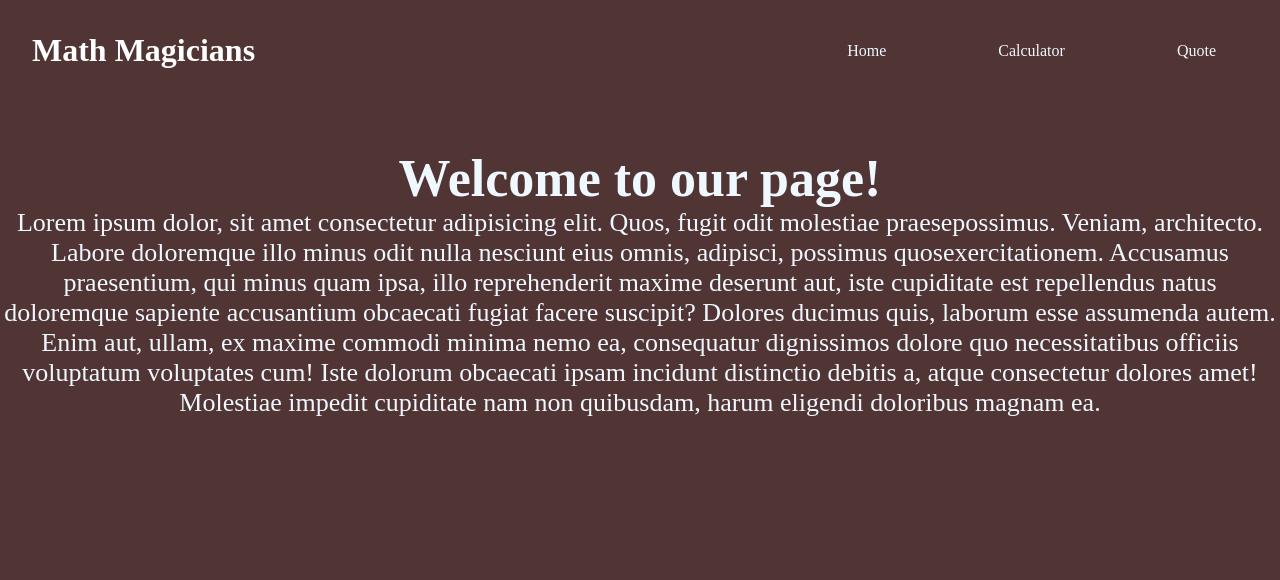
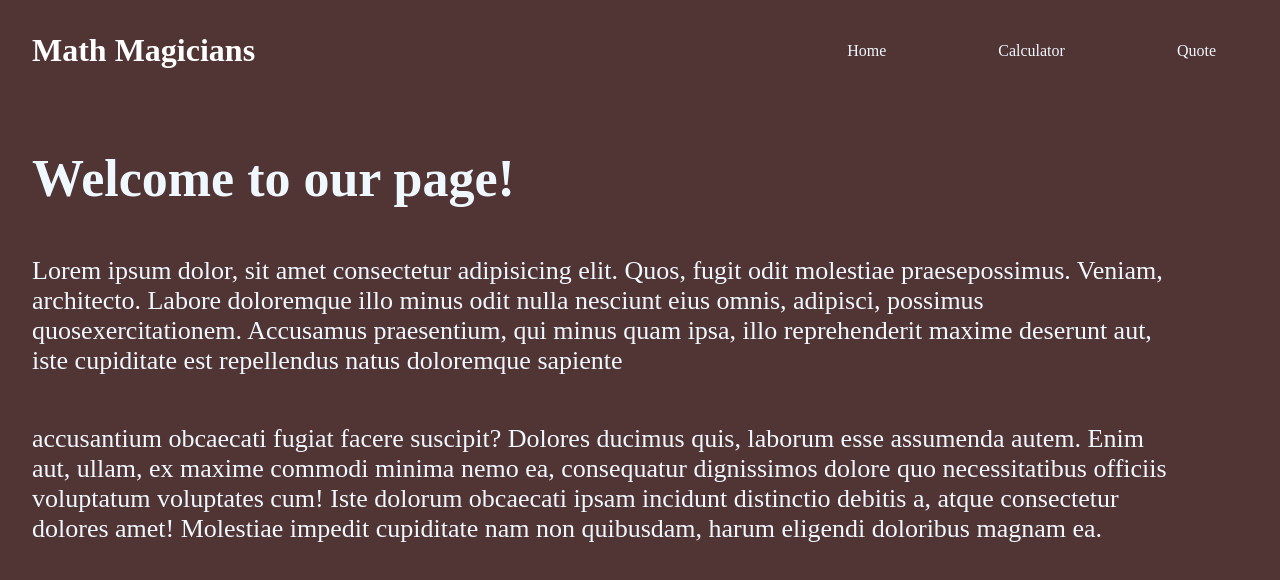
Before and after one commit to Haadiiii/Math-magicians, a React (Create React App) app: page / in a window 1280 px wide. Shown: the top 580 px of the page. Built offline with nearby package versions, Linux system fonts and the light colour scheme.

Commit message:
Added Given style

```diff
--- a/src/App.css
+++ b/src/App.css
@@ -169,10 +169,20 @@ li {
 }
 
 .container {
+  display: grid;
+  grid-row-gap: 3rem;
+  color: aliceblue;
+  margin-top: 5rem;
+  font-size: 26px;
+  width: 90%;
+  margin-left: 2rem;
+}
+
+.container-quote {
   color: aliceblue;
   text-align: center;
-  margin-top: 5rem;
-  font-size: 26px;
+  margin-top: 15rem;
+  font-size: 32px;
 }
 
 .math {
--- a/src/pages/Quote.js
+++ b/src/pages/Quote.js
@@ -1,7 +1,7 @@
 import React from 'react';
 
 const Quote = () => (
-  <div className="container">
+  <div className="container-quote">
     <h3>
       Mathematics is not about numbers, equations, computations,
       <br />
--- a/src/pages/home.js
+++ b/src/pages/home.js
@@ -1,21 +1,22 @@
-import React from 'react';
+import React from "react";
 
 const Homepage = () => (
   <div className="container">
     <h1>Welcome to our page!</h1>
     <p>
-      Lorem ipsum dolor, sit amet consectetur adipisicing elit. Quos, fugit
-      odit molestiae praesepossimus. Veniam, architecto. Labore doloremque
-      illo minus odit nulla nesciunt eius omnis, adipisci, possimus
-      quosexercitationem. Accusamus praesentium, qui minus quam ipsa, illo
-      reprehenderit maxime deserunt aut, iste cupiditate est repellendus natus
-      doloremque sapiente accusantium obcaecati fugiat facere suscipit?
-      Dolores ducimus quis, laborum esse assumenda autem. Enim aut, ullam, ex
-      maxime commodi minima nemo ea, consequatur dignissimos dolore quo
-      necessitatibus officiis voluptatum voluptates cum! Iste dolorum
-      obcaecati ipsam incidunt distinctio debitis a, atque consectetur dolores
-      amet! Molestiae impedit cupiditate nam non quibusdam, harum eligendi
-      doloribus magnam ea.
+      Lorem ipsum dolor, sit amet consectetur adipisicing elit. Quos, fugit odit
+      molestiae praesepossimus. Veniam, architecto. Labore doloremque illo minus
+      odit nulla nesciunt eius omnis, adipisci, possimus quosexercitationem.
+      Accusamus praesentium, qui minus quam ipsa, illo reprehenderit maxime
+      deserunt aut, iste cupiditate est repellendus natus doloremque sapiente
+    </p>
+    <p>
+      accusantium obcaecati fugiat facere suscipit? Dolores ducimus quis,
+      laborum esse assumenda autem. Enim aut, ullam, ex maxime commodi minima
+      nemo ea, consequatur dignissimos dolore quo necessitatibus officiis
+      voluptatum voluptates cum! Iste dolorum obcaecati ipsam incidunt
+      distinctio debitis a, atque consectetur dolores amet! Molestiae impedit
+      cupiditate nam non quibusdam, harum eligendi doloribus magnam ea.
     </p>
   </div>
 );
```
